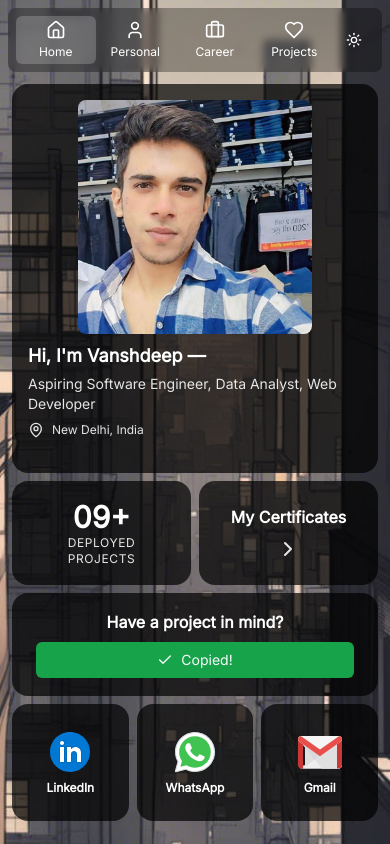
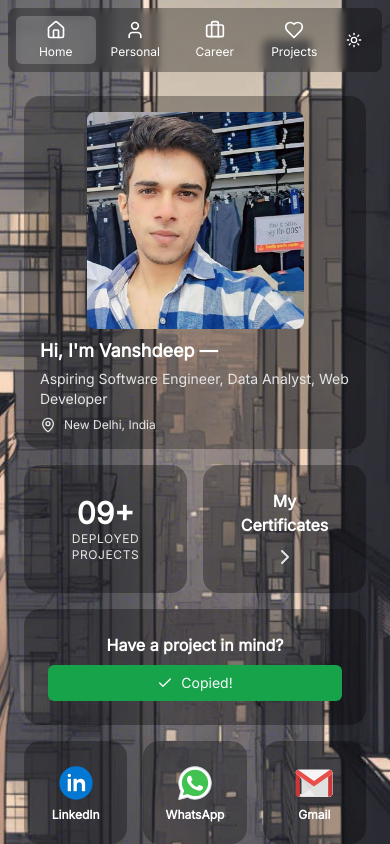
Before and after one commit to 20bcs6794/vansh, a Next.js app: page / in a window 390 px wide. Both pictures are taken after a click on the button "Copy my email". Built offline with nearby package versions, Linux system fonts and the light colour scheme; what @genkit-ai/googleai, genkit would draw is missing.

Commit message:
bg-black/30 use this for grids in mobile view only, other than that the

```diff
--- a/src/components/glass-panel-layout.tsx
+++ b/src/components/glass-panel-layout.tsx
@@ -1,3 +1,4 @@
+
 
 "use client";
 
@@ -63,9 +64,9 @@ const BentoHomeGrid = () => {
 
     if (isMobile) {
         return (
-            <div className="grid grid-cols-1 gap-2 h-full w-full p-1 text-white">
+            <div className="grid grid-cols-1 gap-4 h-full w-full p-4 text-white">
                 {/* Profile Card */}
-                <BentoCard className="p-4 flex flex-col justify-start bg-black/70 text-white">
+                <BentoCard className="p-4 flex flex-col justify-start bg-black/30 text-white">
                     <div className="relative w-full max-w-[70%] mx-auto aspect-square rounded-lg overflow-hidden">
                         <div
                             className="absolute inset-0 transition-opacity duration-500 ease-in-out"
@@ -104,16 +105,16 @@ const BentoHomeGrid = () => {
                     </div>
                 </BentoCard>
 
-                <div className="grid grid-cols-2 gap-2">
+                <div className="grid grid-cols-2 gap-4">
                      {/* Deployed Projects */}
-                    <BentoCard className="col-span-1 py-2 flex flex-col items-center justify-center bg-black/70 text-white">
+                    <BentoCard className="col-span-1 flex flex-col items-center justify-center bg-black/30 text-white">
                          <h3 className="text-3xl font-bold">09+</h3>
                          <p className="text-neutral-200 text-xs uppercase tracking-wider text-center">Deployed Projects</p>
                     </BentoCard>
 
                     {/* Certificates */}
                     <a href={certificatesLink} target="_blank" rel="noopener noreferrer" className="group col-span-1">
-                        <BentoCard className="h-full py-2 flex flex-col items-center justify-center cursor-pointer bg-black/70 text-white">
+                        <BentoCard className="h-full flex flex-col items-center justify-center cursor-pointer bg-black/30 text-white">
                             <div className="text-center">
                                 <h3 className="font-bold text-base">My Certificates</h3>
                                 <div className="flex justify-center items-center mt-2">
@@ -125,7 +126,7 @@ const BentoHomeGrid = () => {
                 </div>
 
                 {/* Have a project in mind */}
-                <BentoCard className="flex flex-col justify-center items-center py-2 bg-black/70 text-white">
+                <BentoCard className="flex flex-col justify-center items-center bg-black/30 text-white">
                     <h3 className="font-bold text-base mb-2 text-center">Have a project in mind?</h3>
                     <Button
                         onClick={handleCopyEmail}
@@ -146,22 +147,22 @@ const BentoHomeGrid = () => {
                 </BentoCard>
 
                  {/* Socials */}
-                <div className="grid grid-cols-3 gap-2">
+                <div className="grid grid-cols-3 gap-4">
                     <a href="https://www.linkedin.com/in/vanshdeep-verma" target="_blank" rel="noopener noreferrer" className="group">
-                        <BentoCard className="aspect-square items-center justify-center transition-transform group-hover:scale-105 p-2 bg-black/70 text-white">
-                            <LinkedInIcon className="w-12 h-12" />
+                        <BentoCard className="aspect-square items-center justify-center transition-transform group-hover:scale-105 p-2 bg-black/30 text-white">
+                            <LinkedInIcon className="w-10 h-10" />
                             <p className="font-bold mt-1 text-xs text-center">LinkedIn</p>
                         </BentoCard>
                     </a>
                     <a href={`https://wa.me/918273438007?text=${encodeURIComponent("Hello Vansh..!!!, I came using your portfolio, It is a great feel to catch you up !!!")}`} target="_blank" rel="noopener noreferrer" className="group">
-                        <BentoCard className="aspect-square items-center justify-center transition-transform group-hover:scale-105 p-2 bg-black/70 text-white">
-                            <WhatsAppIcon className="w-12 h-12"/>
+                        <BentoCard className="aspect-square items-center justify-center transition-transform group-hover:scale-105 p-2 bg-black/30 text-white">
+                            <WhatsAppIcon className="w-10 h-10"/>
                             <p className="font-bold mt-1 text-xs text-center">WhatsApp</p>
                         </BentoCard>
                     </a>
                     <a href="mailto:mr.vanshverma2001@gmail.com" className="group">
-                        <BentoCard className="aspect-square items-center justify-center transition-transform group-hover:scale-105 p-2 bg-black/70 text-white">
-                            <GmailIcon className="w-12 h-12"/>
+                        <BentoCard className="aspect-square items-center justify-center transition-transform group-hover:scale-105 p-2 bg-black/30 text-white">
+                            <GmailIcon className="w-10 h-10"/>
                             <p className="font-bold mt-1 text-xs text-center">Gmail</p>
                         </BentoCard>
                     </a>
@@ -652,7 +653,7 @@ const CareerTimeline = () => {
                     <ScrollArea className="h-full pr-4">
                         <div className="flex flex-col gap-y-4">
                             {careerTimelineData.map((item, index) => (
-                                <div key={index} className="bg-black/70 p-4 rounded-lg shadow-md w-full">
+                                <div key={index} className="bg-black/30 p-4 rounded-lg shadow-md w-full">
                                     <div className="flex justify-between items-start">
                                         <h3 className="font-bold text-base text-white">{item.title}</h3>
                                         <p className="font-bold text-xs text-white text-right shrink-0 ml-4">{item.period}</p>
@@ -1036,7 +1037,7 @@ export function GlassPanelLayout({ orientation }: { orientation?: { beta: number
               className={cn(
                 "p-4 flex flex-col",
                  isMobile
-                  ? "bg-black/70 text-white rounded-[20px]"
+                  ? "bg-black/30 text-white rounded-[20px]"
                   : "bg-white/80 dark:bg-black/70 rounded-[20px] flex-grow min-h-0"
               )}
             >
@@ -1155,7 +1156,7 @@ export function GlassPanelLayout({ orientation }: { orientation?: { beta: number
           <div
               className="relative z-20 w-full h-screen flex flex-col items-center justify-start overflow-hidden"
           >
-              <MobileNav activeView={activeView} setActiveView={setActiveView} navItems={mobileNavItems} />
+              <MobileNav activeView={mobileNavItems[activeViewIndex].label} setActiveView={setActiveView} navItems={mobileNavItems} />
               <div ref={panelsContainerRef} className="w-full h-full" style={{ transition: 'transform 0.2s ease-out' }}>
                 {renderContent()}
               </div>
```
